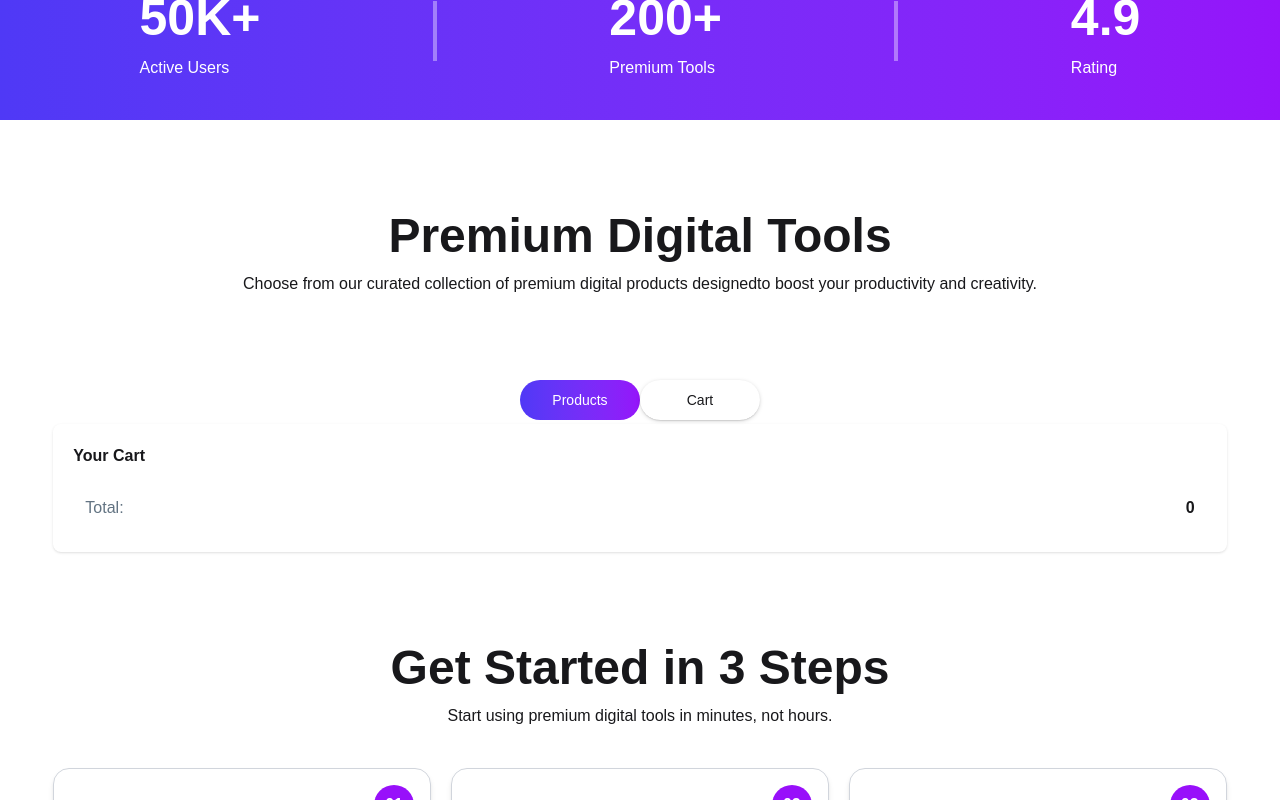
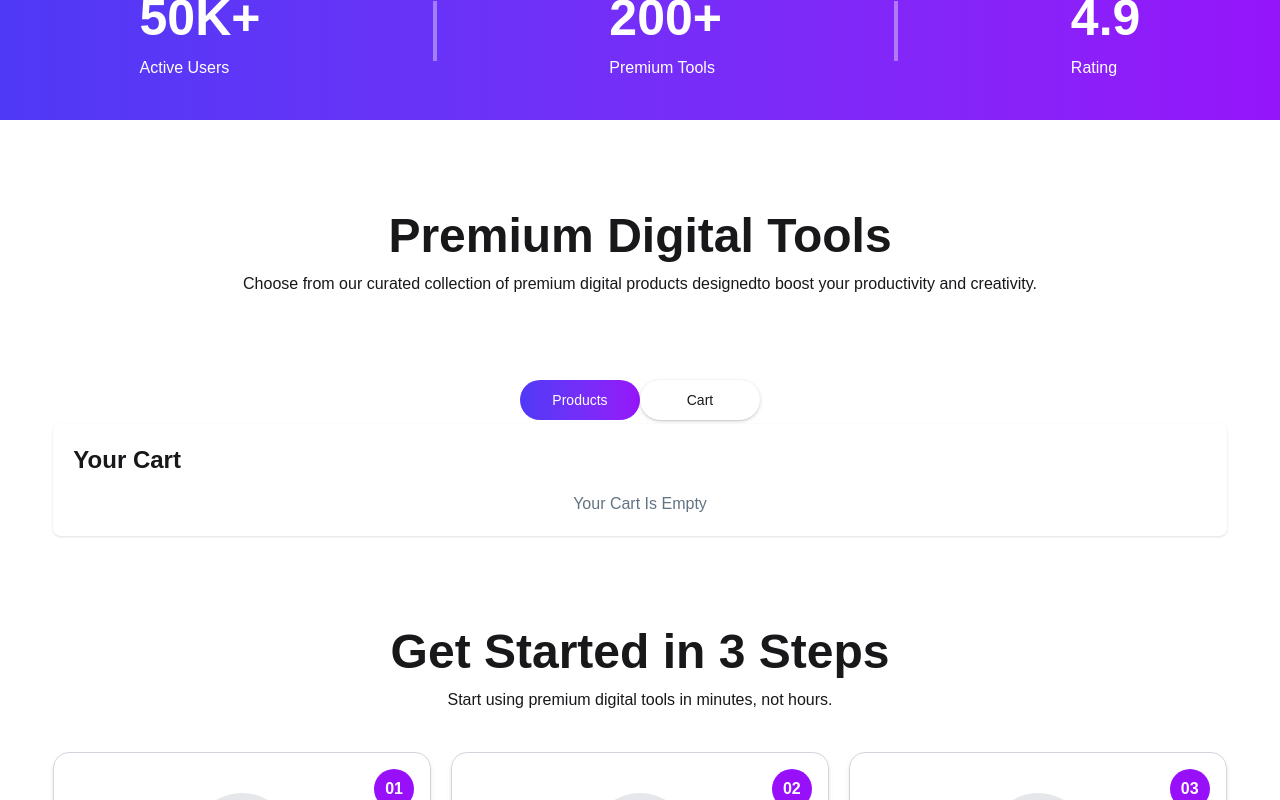
Before and after one commit to sheikh-alamin/Assignment_six, a React (Vite) app: page / in a window 1280 px wide. Both pictures are taken after a click on the radio button "Cart". Shown: the part 885-1685 px from the top of the page. Built offline with nearby package versions, Linux system fonts and the light colour scheme; a web font is replaced by a local one.

Commit message:
cart section edited

```diff
--- a/src/App.jsx
+++ b/src/App.jsx
@@ -41,7 +41,7 @@ function App() {
     </div>
 
     { activeTab === "products" && <Models modelPromise={modelPromise} baskets={baskets} setBaskets={setBaskets} />}
-    { activeTab === "cart" && <Basket baskets={baskets} />}
+    { activeTab === "cart" && <Basket baskets={baskets} setBaskets={setBaskets} />}
     <Steps/>
     <Pricing/>
     <Transform/>
--- a/src/components/Basket.jsx
+++ b/src/components/Basket.jsx
@@ -1,11 +1,20 @@
 
 
-const Basket = ({baskets}) => {
+const Basket = ({baskets, setBaskets}) => {
     const totalPrice = baskets.reduce((sum, item) => sum + item.price, 0)
-    console.log(totalPrice)
+    const handlePayment = () => {
+        setBaskets([])
+    }
+    const handleDelete = () => {
+        console.log("deleted")
+    }
+
     return (
         <div className="max-w-11/12 mx-auto shadow-sm p-5 rounded-lg space-y-4">
-            <h1 className="font-bold">Your Cart</h1>
+            <h1 className="font-bold text-2xl">Your Cart</h1>
+            {
+                baskets.length === 0 ? <p className="text-center text-[#627382]">Your Cart Is Empty</p> :
+                <>
                     {
                         baskets.map(item => <div key={item.id}>
                             <div className="flex justify-between items-center p-3 bg-[#62738210] rounded-lg">
@@ -13,17 +22,21 @@ const Basket = ({baskets}) => {
                                     <img className="h-15 w-15 object-contain" src={item.image} alt="" />
                                     <div>
                                         <h5 className="font-bold">{item.title}</h5>
-                                <h6 className='text-[#627382]'>{item.price}</h6>
+                                        <h6 className='text-[#627382]'>$ {item.price}</h6>
                                     </div>
                                 </div>
-                        <div><button className="btn btn-outline btn-error border-none">Remove</button></div>
+                                <div><button onClick={handleDelete} className="btn btn-outline btn-error border-none">Remove</button></div>
                             </div>
                         </div> )
                     }
                         <div className="flex justify-between p-3">
                             <p className='text-[#627382]'>Total:</p>
-                <h3 className="font-bold">0</h3>
+                            <h3 className="font-bold">$ {totalPrice}</h3>
                         </div>
+                        <button onClick={handlePayment} className="btn w-full bg-linear-to-r from-[#4F39F6] to-[#9514FA] text-white rounded-4xl">Proceed To Checkout</button>
+                </>
+            }
+
 
         </div>
     );
```
Lines whose indentation alone changed are shown as unchanged.
